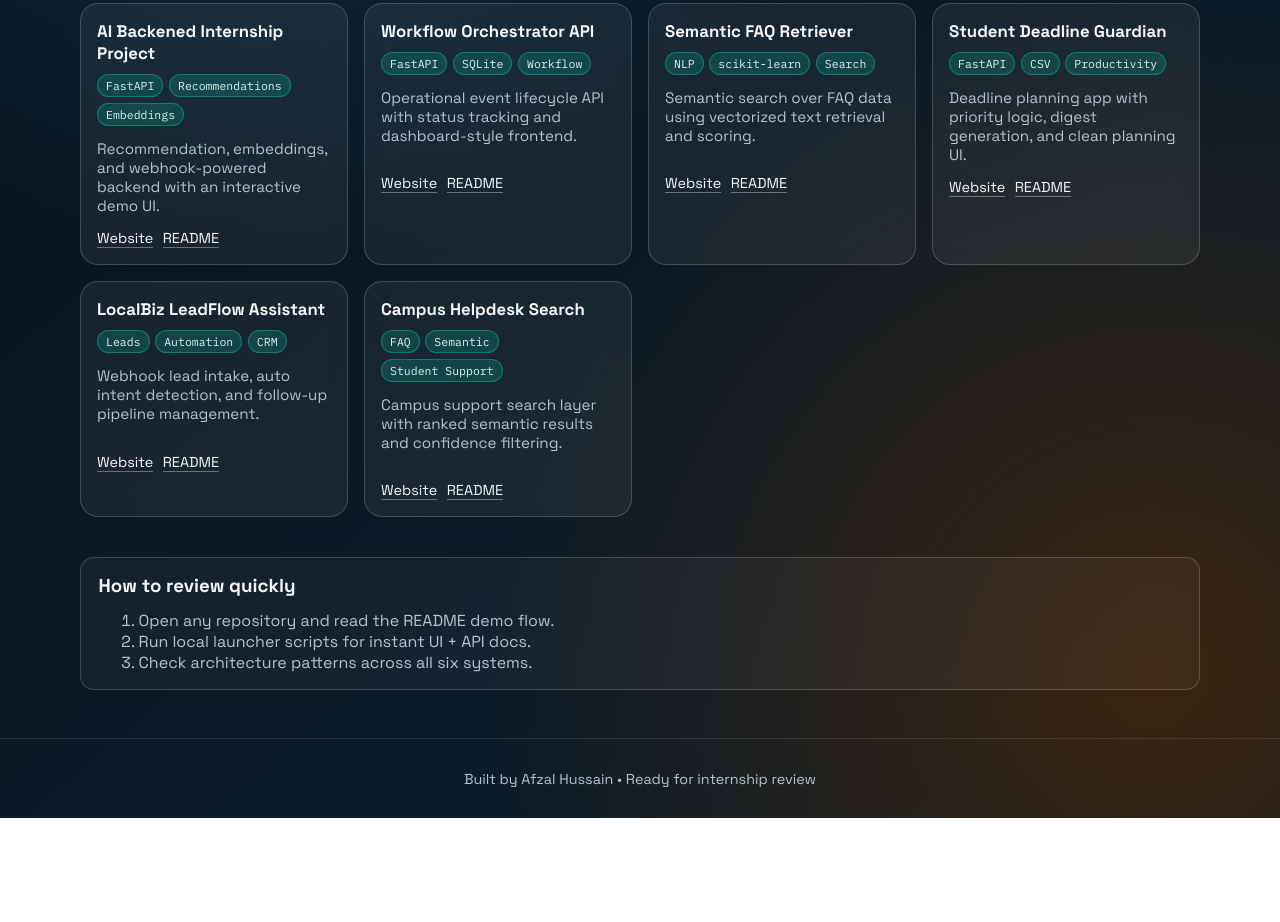
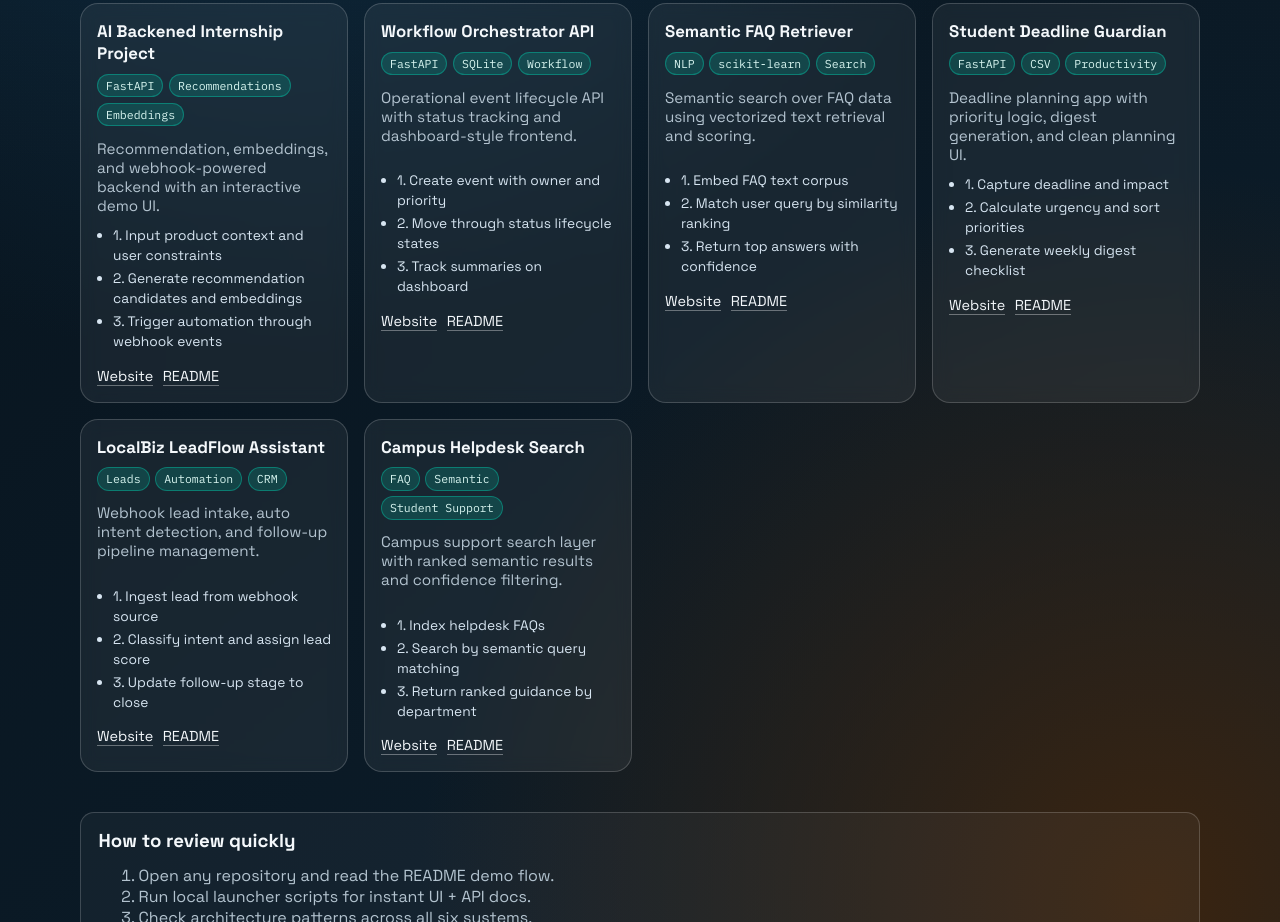
Before and after one commit to Afzu01/portfolio, a plain HTML site: page index.html in a window 1280 px wide. Shown: the part 647-1569 px from the top of the page. Before the commit the page ends 1465 px from the top, so only its background shows below. Drawn offline with Linux system fonts and the light colour scheme.

Commit message:
Show project workflow steps on portfolio cards

```diff
--- a/script.js
+++ b/script.js
@@ -4,42 +4,72 @@ const projects = [
     summary: "Recommendation, embeddings, and webhook-powered backend with an interactive demo UI.",
     tags: ["FastAPI", "Recommendations", "Embeddings"],
     site: "https://afzu01.github.io/AI-Backened-Internship-Project/ai-project/",
-    repo: "https://github.com/Afzu01/AI-Backened-Internship-Project"
+    repo: "https://github.com/Afzu01/AI-Backened-Internship-Project",
+    workflow: [
+      "Input product context and user constraints",
+      "Generate recommendation candidates and embeddings",
+      "Trigger automation through webhook events"
+    ]
   },
   {
     name: "Workflow Orchestrator API",
     summary: "Operational event lifecycle API with status tracking and dashboard-style frontend.",
     tags: ["FastAPI", "SQLite", "Workflow"],
     site: "https://afzu01.github.io/Workflow-Orchestrator-API/",
-    repo: "https://github.com/Afzu01/Workflow-Orchestrator-API"
+    repo: "https://github.com/Afzu01/Workflow-Orchestrator-API",
+    workflow: [
+      "Create event with owner and priority",
+      "Move through status lifecycle states",
+      "Track summaries on dashboard"
+    ]
   },
   {
     name: "Semantic FAQ Retriever",
     summary: "Semantic search over FAQ data using vectorized text retrieval and scoring.",
     tags: ["NLP", "scikit-learn", "Search"],
     site: "https://afzu01.github.io/Semantic-FAQ-Retriever/",
-    repo: "https://github.com/Afzu01/Semantic-FAQ-Retriever"
+    repo: "https://github.com/Afzu01/Semantic-FAQ-Retriever",
+    workflow: [
+      "Embed FAQ text corpus",
+      "Match user query by similarity ranking",
+      "Return top answers with confidence"
+    ]
   },
   {
     name: "Student Deadline Guardian",
     summary: "Deadline planning app with priority logic, digest generation, and clean planning UI.",
     tags: ["FastAPI", "CSV", "Productivity"],
     site: "https://afzu01.github.io/Student-Deadline-Guardian/",
-    repo: "https://github.com/Afzu01/Student-Deadline-Guardian"
+    repo: "https://github.com/Afzu01/Student-Deadline-Guardian",
+    workflow: [
+      "Capture deadline and impact",
+      "Calculate urgency and sort priorities",
+      "Generate weekly digest checklist"
+    ]
   },
   {
     name: "LocalBiz LeadFlow Assistant",
     summary: "Webhook lead intake, auto intent detection, and follow-up pipeline management.",
     tags: ["Leads", "Automation", "CRM"],
     site: "https://afzu01.github.io/LocalBiz-LeadFlow-Assistant/",
-    repo: "https://github.com/Afzu01/LocalBiz-LeadFlow-Assistant"
+    repo: "https://github.com/Afzu01/LocalBiz-LeadFlow-Assistant",
+    workflow: [
+      "Ingest lead from webhook source",
+      "Classify intent and assign lead score",
+      "Update follow-up stage to close"
+    ]
   },
   {
     name: "Campus Helpdesk Search",
     summary: "Campus support search layer with ranked semantic results and confidence filtering.",
     tags: ["FAQ", "Semantic", "Student Support"],
     site: "https://afzu01.github.io/Campus-Helpdesk-Search/",
-    repo: "https://github.com/Afzu01/Campus-Helpdesk-Search"
+    repo: "https://github.com/Afzu01/Campus-Helpdesk-Search",
+    workflow: [
+      "Index helpdesk FAQs",
+      "Search by semantic query matching",
+      "Return ranked guidance by department"
+    ]
   }
 ];
 
@@ -51,11 +81,13 @@ projects.forEach((project, i) => {
   card.style.animation = `fadeInUp 550ms ease ${i * 90}ms both`;
 
   const badges = project.tags.map((tag) => `<span class="badge">${tag}</span>`).join("");
+  const workflow = project.workflow.map((step, idx) => `<li>${idx + 1}. ${step}</li>`).join("");
 
   card.innerHTML = `
     <h3>${project.name}</h3>
     <div class="badges">${badges}</div>
     <p>${project.summary}</p>
+    <ul class="workflow-list">${workflow}</ul>
     <div class="card-links">
       <a target="_blank" rel="noopener noreferrer" href="${project.site}">Website</a>
       <a target="_blank" rel="noopener noreferrer" href="${project.repo}#readme">README</a>
--- a/styles.css
+++ b/styles.css
@@ -189,6 +189,18 @@ h1 {
   min-height: 72px;
 }
 
+.workflow-list {
+  margin: 0.7rem 0 0;
+  padding-left: 1rem;
+  color: #d7e5f1;
+  font-size: 0.86rem;
+  line-height: 1.45;
+}
+
+.workflow-list li {
+  margin: 0.2rem 0;
+}
+
 .card-links {
   display: flex;
   gap: 0.6rem;
```
